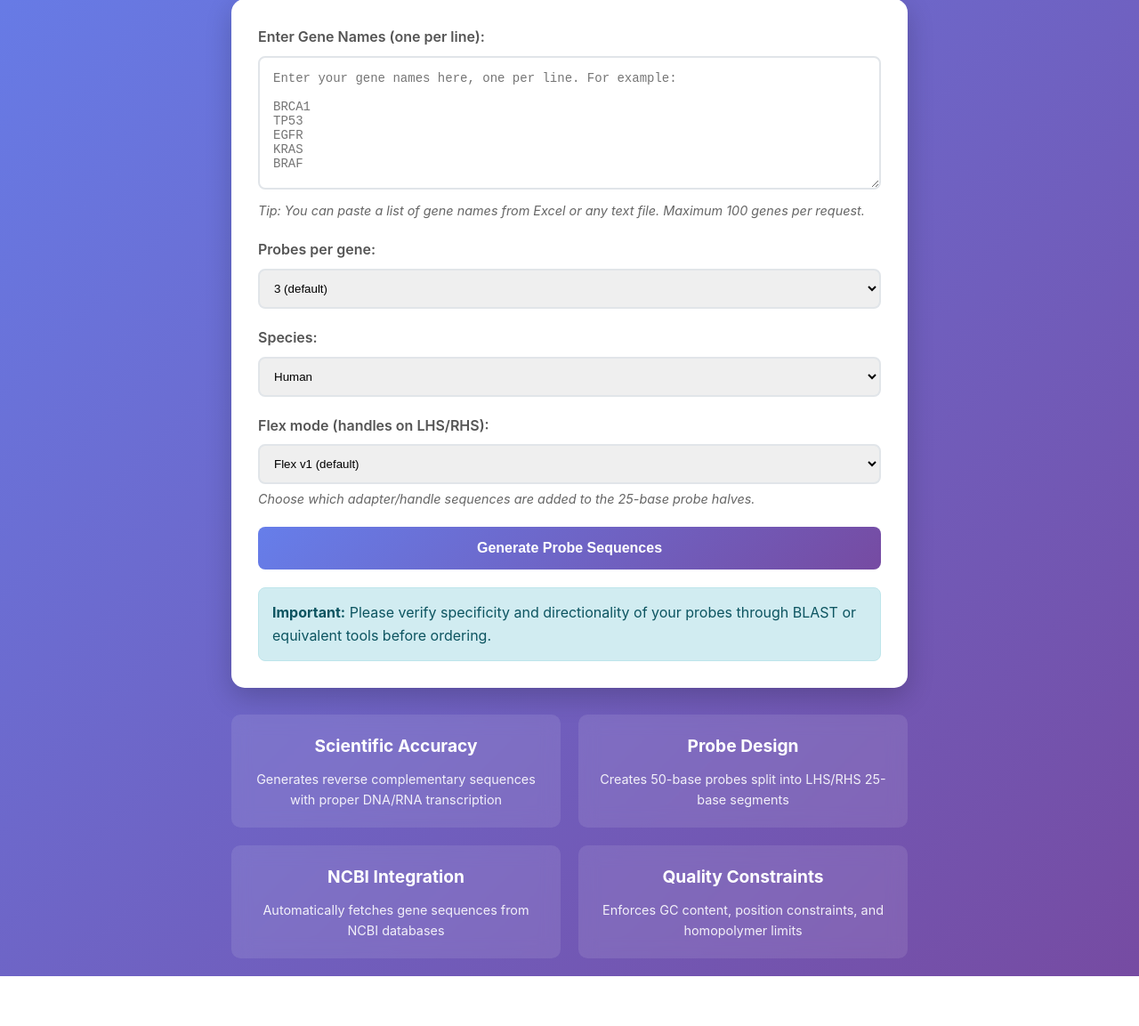
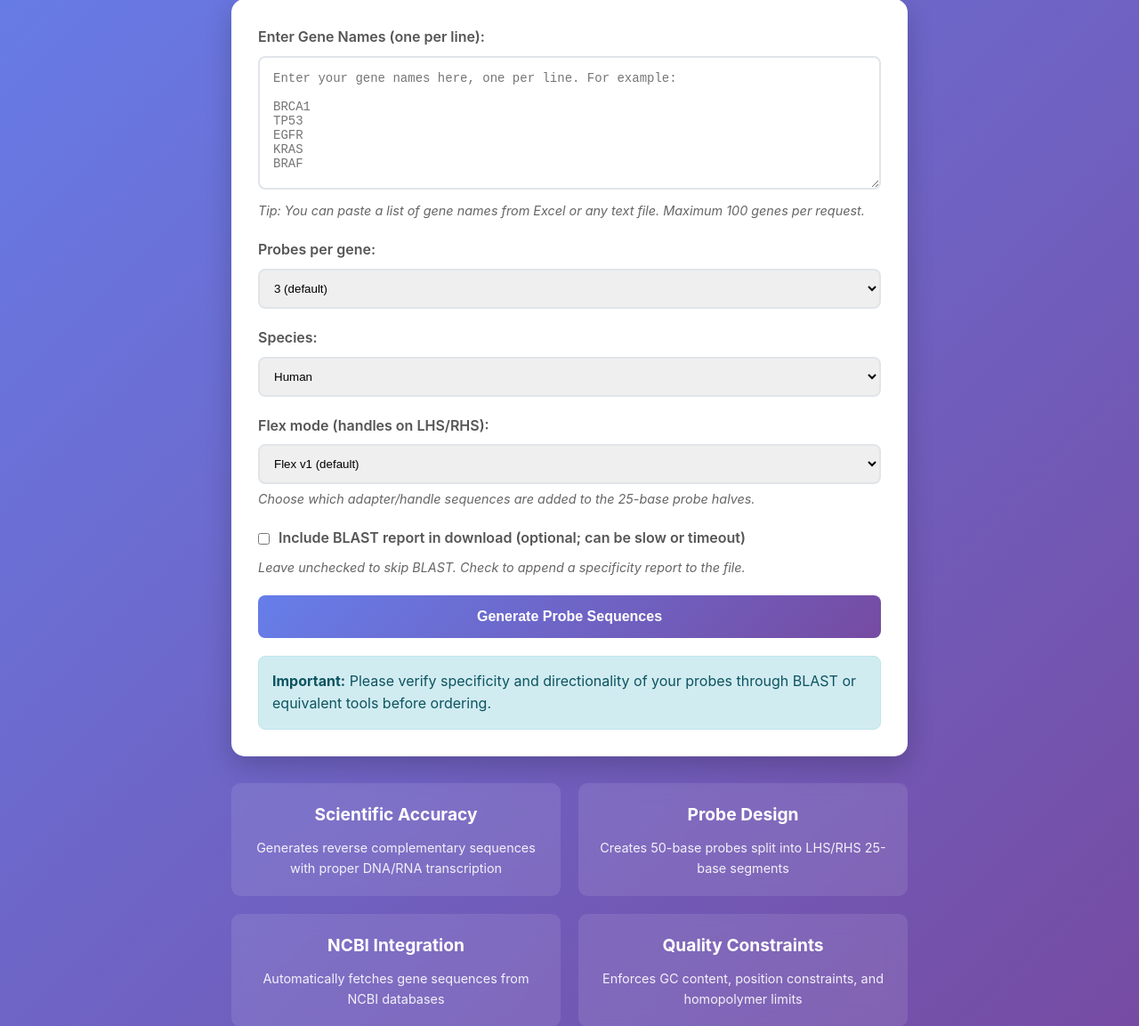
Before and after one commit to johnblair7/ProbeMaker, a Flask app: page / in a window 1280 px wide. Shown: the part 163-1316 px from the top of the page at 89% size. Before the commit the page ends 1260 px from the top, so only its background shows below. Run offline with Flask 2, Linux system fonts and the light colour scheme.

Commit message:
Make BLAST optional: checkbox off by default to skip BLAST and avoid timeouts
Co-authored-by: Cursor <cursoragent@cursor.com>

```diff
--- a/app.py
+++ b/app.py
@@ -50,6 +50,9 @@ def generate_probes():
         if flex_mode not in ('v1', 'v2'):
             flex_mode = 'v1'
 
+        # Optional: Include BLAST report (default off — BLAST can be slow or timeout)
+        run_blast = request.form.get('run_blast', '').strip().lower() in ('on', 'true', '1', 'yes')
+
         if not gene_input:
             return jsonify({'error': 'Please enter gene names'}), 400
 
@@ -89,6 +92,18 @@ def generate_probes():
                     temp_file.write(f"{lhs_with_handles}\t{rhs_with_handles}\t{combined_probe}\t{gene_name}\n")
 
                 temp_file_path = temp_file.name
+
+            # Optional: append BLAST report (only when user opts in; skipped by default to avoid timeouts)
+            if run_blast and results:
+                try:
+                    blast_report = probe_maker.generate_blast_report(results, species=species, timeout_seconds=30)
+                    with open(temp_file_path, 'a', encoding='utf-8') as f:
+                        f.write("\n\n")
+                        f.write(blast_report)
+                except Exception as blast_err:
+                    # Don't fail the whole request if BLAST fails; append a note
+                    with open(temp_file_path, 'a', encoding='utf-8') as f:
+                        f.write(f"\n\nBLAST report skipped: {blast_err}\n")
 
             # Return success response with file info
             response_data = {
--- a/templates/index.html
+++ b/templates/index.html
@@ -258,6 +258,13 @@ BRAF" required></textarea>
                     </select>
                     <div class="example-text">Choose which adapter/handle sequences are added to the 25-base probe halves.</div>
                 </div>
+                <div class="form-group">
+                    <label style="display:flex; align-items:center; gap:10px; cursor:pointer;">
+                        <input type="checkbox" name="run_blast" id="runBlast" value="on">
+                        <span>Include BLAST report in download (optional; can be slow or timeout)</span>
+                    </label>
+                    <div class="example-text">Leave unchecked to skip BLAST. Check to append a specificity report to the file.</div>
+                </div>
 
                 <button type="submit" class="btn" id="generateBtn">
                     Generate Probe Sequences
```
Also changed, not shown: probe_maker_standalone.html (+15 -0 lines).
